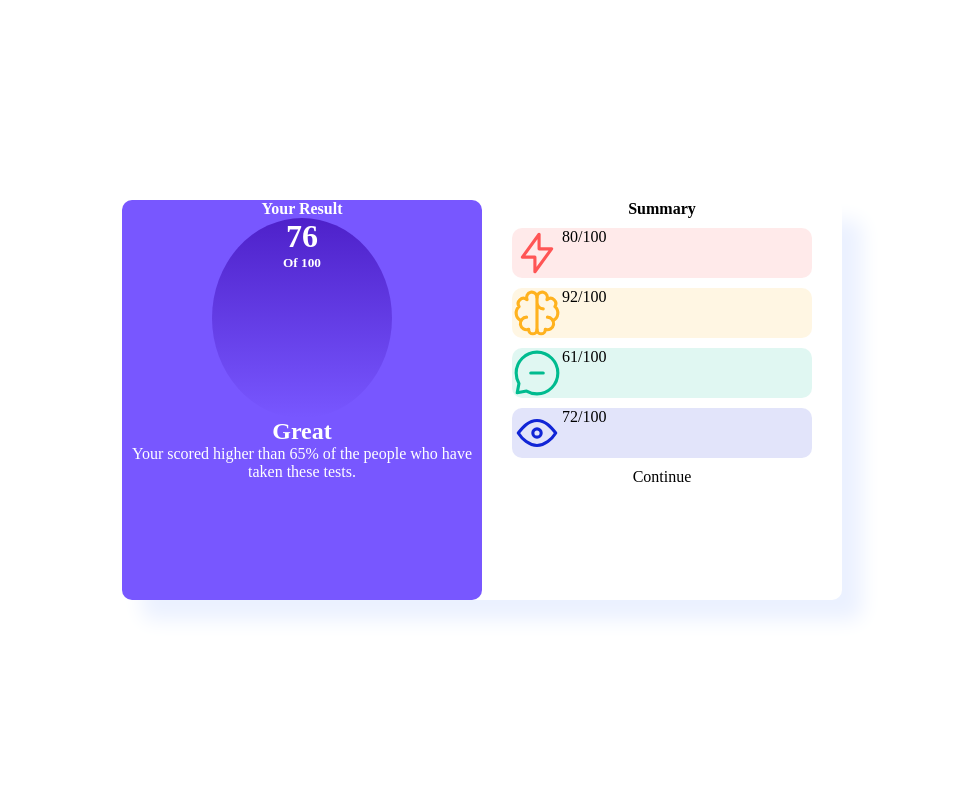
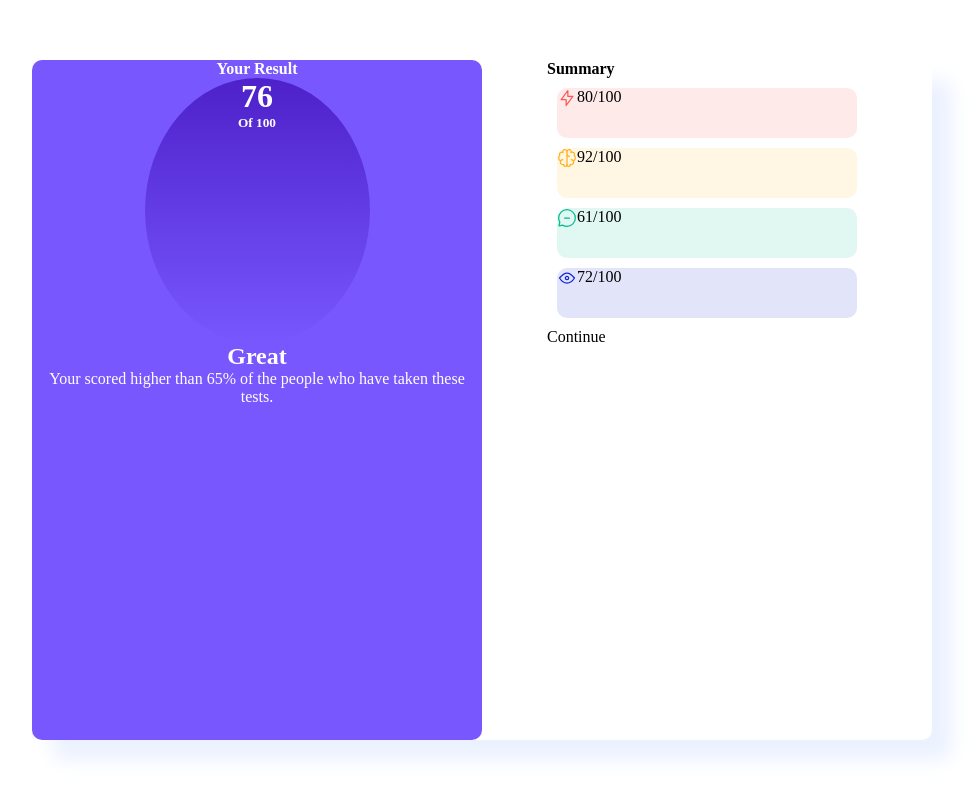
Before and after one commit to RafaDorf04042022/desafio_01, a plain HTML site: page index.html in a window 1280 px wide. Shown: the whole page, without its empty margins (158-1138 px from the left). Drawn offline with Linux system fonts and the light colour scheme.

Commit message:
9 de agosto

```diff
--- a/index.html
+++ b/index.html
@@ -22,22 +22,22 @@
             <h4>Summary</h4>
             <ul class="lista">
                 <li class="reaction">
-                    <img src="images/icon-reaction.svg" alt="icone do sumário: reação">
+                    <svg xmlns="http://www.w3.org/2000/svg" width="20" height="20" fill="none" viewBox="0 0 20 20"><path stroke="#F55" stroke-linecap="round" stroke-linejoin="round" stroke-width="1.25" d="M10.833 8.333V2.5l-6.666 9.167h5V17.5l6.666-9.167h-5Z"/></svg>
                     <p>80</p>
                     <p>/100</p>
                 </li>
                 <li class="memory">
-                    <img src="images/icon-memory.svg" alt="icone do sumário: memória">
+                    <svg xmlns="http://www.w3.org/2000/svg" width="20" height="20" fill="none" viewBox="0 0 20 20"><path stroke="#FFB21E" stroke-linecap="round" stroke-linejoin="round" stroke-width="1.25" d="M5.833 11.667a2.5 2.5 0 1 0 .834 4.858"/><path stroke="#FFB21E" stroke-linecap="round" stroke-linejoin="round" stroke-width="1.25" d="M3.553 13.004a3.333 3.333 0 0 1-.728-5.53m.025-.067a2.083 2.083 0 0 1 2.983-2.824m.199.054A2.083 2.083 0 1 1 10 3.75v12.917a1.667 1.667 0 0 1-3.333 0M10 5.833a2.5 2.5 0 0 0 2.5 2.5m1.667 3.334a2.5 2.5 0 1 1-.834 4.858"/><path stroke="#FFB21E" stroke-linecap="round" stroke-linejoin="round" stroke-width="1.25" d="M16.447 13.004a3.334 3.334 0 0 0 .728-5.53m-.025-.067a2.083 2.083 0 0 0-2.983-2.824M10 3.75a2.085 2.085 0 0 1 2.538-2.033 2.084 2.084 0 0 1 1.43 2.92m-.635 12.03a1.667 1.667 0 0 1-3.333 0"/></svg>
                     <p>92</p>
                     <p>/100</p>
                 </li>
                 <li class="verbal">
-                    <img src="images/icon-verbal.svg" alt="icone do sumário: verbal">
+                    <svg xmlns="http://www.w3.org/2000/svg" width="20" height="20" fill="none" viewBox="0 0 20 20"><path stroke="#00BB8F" stroke-linecap="round" stroke-linejoin="round" stroke-width="1.25" d="M7.5 10h5M10 18.333A8.333 8.333 0 1 0 1.667 10c0 1.518.406 2.942 1.115 4.167l-.699 3.75 3.75-.699A8.295 8.295 0 0 0 10 18.333Z"/></svg>
                     <p>61</p>
                     <p>/100</p>
                 </li>
                 <li class="visual">
-                    <img src="images/icon-visual.svg" alt="icone do sumário: visual">
+                    <svg xmlns="http://www.w3.org/2000/svg" width="20" height="20" fill="none" viewBox="0 0 20 20"><path stroke="#1125D6" stroke-linecap="round" stroke-linejoin="round" stroke-width="1.25" d="M10 11.667a1.667 1.667 0 1 0 0-3.334 1.667 1.667 0 0 0 0 3.334Z"/><path stroke="#1125D6" stroke-linecap="round" stroke-linejoin="round" stroke-width="1.25" d="M17.5 10c-1.574 2.492-4.402 5-7.5 5s-5.926-2.508-7.5-5C4.416 7.632 6.66 5 10 5s5.584 2.632 7.5 5Z"/></svg>
                     <p>72</p>
                     <p>/100</p>
                 </li>
--- a/style.css
+++ b/style.css
@@ -30,20 +30,19 @@ main{
   background-color: hsl(252, 100%, 67%);
   color: white;
   border-radius: 10px;
-  width: 360px;
+  width: 450px;
   height: 100%;
 }
 .base{
   display: flex;
   border-radius: 10px;
-  width: 720px;
-  height: 50%;
+  width: 900px;
+  height: 85%;
   box-shadow: 20px 20px 20px hsl(221, 100%, 96%);
 }
 .summary{
   list-style: none;
   padding: 0;
-  text-align: center;
   margin: 0 auto;
 }
 .circle{
@@ -51,7 +50,7 @@ main{
   text-align: center;
   border-radius: 50%;
   width: 50%;
-  height: 50%;
+  height: 39%;
   background:  linear-gradient(to bottom, hsla(256, 72%, 46%, 1), hsla(241, 72%, 46%, 0));
 }
 .reaction{
```
Also changed, not shown: images/icon-memory.svg (deleted), images/icon-reaction.svg (deleted), images/icon-verbal.svg (deleted), images/icon-visual.svg (deleted).
